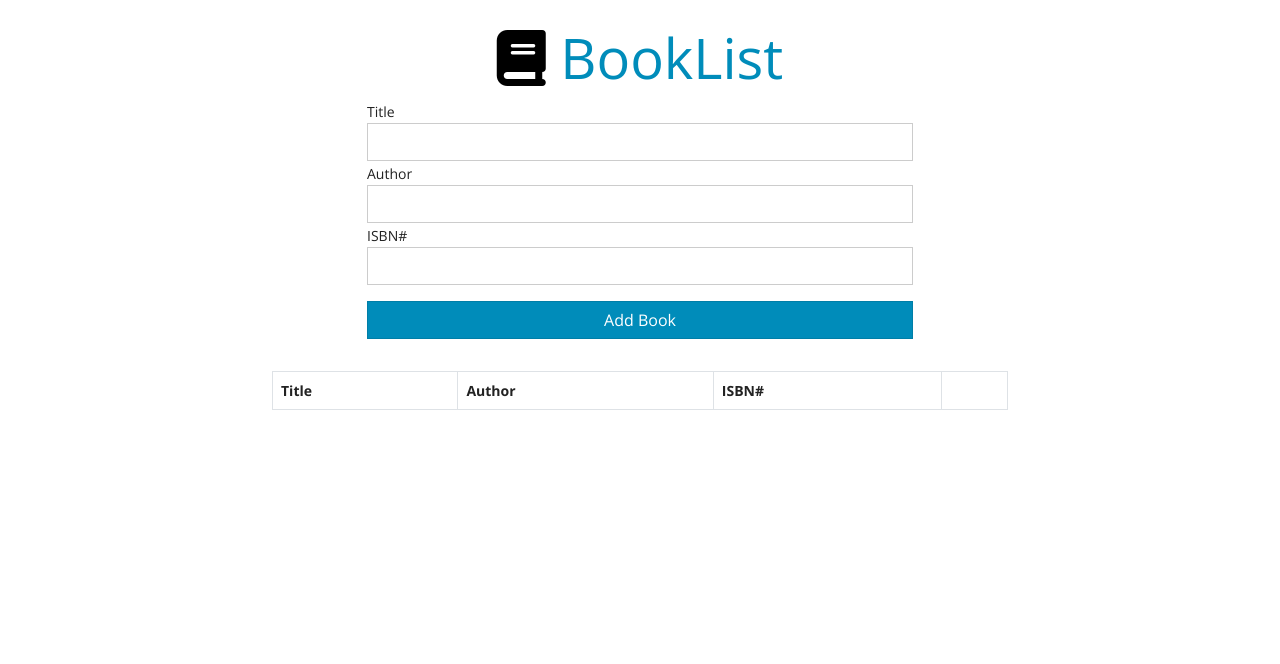
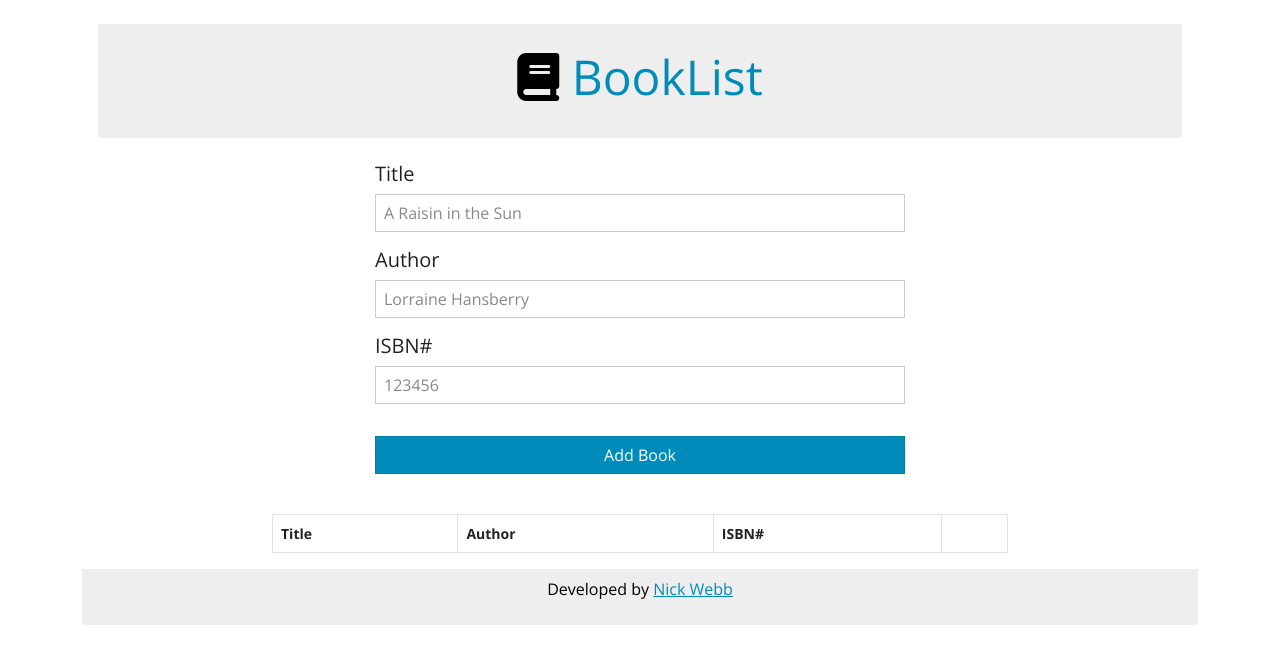
Before and after one commit to nwebb123/book-list, a website: page index.html in a window 1280 px wide. Drawn offline with nearby package versions, Linux system fonts and the light colour scheme.

Commit message:
update to UI
Updated styling of h1 and added footer

```diff
--- a/index.html
+++ b/index.html
@@ -18,9 +18,9 @@
 
 <body>
     <div class="container mt-4">
-        <div class="row text-center">
+        <div class="row text-center p-4 m-3 mt-0 text-bg-secondary">
             <div class="col-12">
-                <h1 class="display-4 text-primary">
+                <h1 style="font-size:3rem;" class="display-4 text-primary">
                     <i class="fas fa-book text-black"></i> BookList
                 </h1>
             </div>
@@ -28,27 +28,27 @@
         <div class="row justify-content-center form-row">
             <div class="col-sm-10 col-md-8 col-lg-6">
                 <form id="book-form">
-                    <div class="form-group">
-                        <label for="title">Title</label>
-                        <input type="text" id="title" class="form-control">
+                    <div class="form-group p-2">
+                        <label class="h5" for="title">Title</label>
+                        <input type="text" id="title" class="form-control" placeholder="A Raisin in the Sun">
                     </div>
-                    <div class="form-group">
-                        <label for="author">Author</label>
-                        <input type="text" id="author" class="form-control">
+                    <div class="form-group p-2">
+                        <label class="h5" for="author">Author</label>
+                        <input type="text" id="author" class="form-control" placeholder="Lorraine Hansberry">
                     </div>
-                    <div class="form-group">
-                        <label for="isbn">ISBN#</label>
-                        <input type="text" id="isbn" class="form-control">
+                    <div class="form-group p-2">
+                        <label class="h5" for="isbn">ISBN#</label>
+                        <input type="number" id="isbn" class="form-control" placeholder="123456" min="000001" max="999999">
                     </div>
 
-                    <div class="d-grid gap-2 py-3">
+                    <div class="d-grid gap-4 py-4 px-2">
                         <input type="submit" value="Add Book" class="btn btn-primary">
                     </div>
                 </form>
             </div>
 
             <div class="col-sm-10 col-md-8 col-lg-8 mt-3">
-                <table class="table table-bordered table-striped table-responsive">
+                <table class="table table-bordered table-responsive">
                     <thead>
                         <tr>
                             <th>Title</th>
@@ -64,6 +64,9 @@
             </div>
         </div>
 
+        <footer class="p-2 text-bg-secondary">
+            <p class="text-center align-content-between">Developed by <a href="https://nickwebbportfolio.netlify.app/" target="_blank">Nick Webb</a></p>
+        </footer>
     </div>
 
 
```
Also changed, not shown: styles.css.
